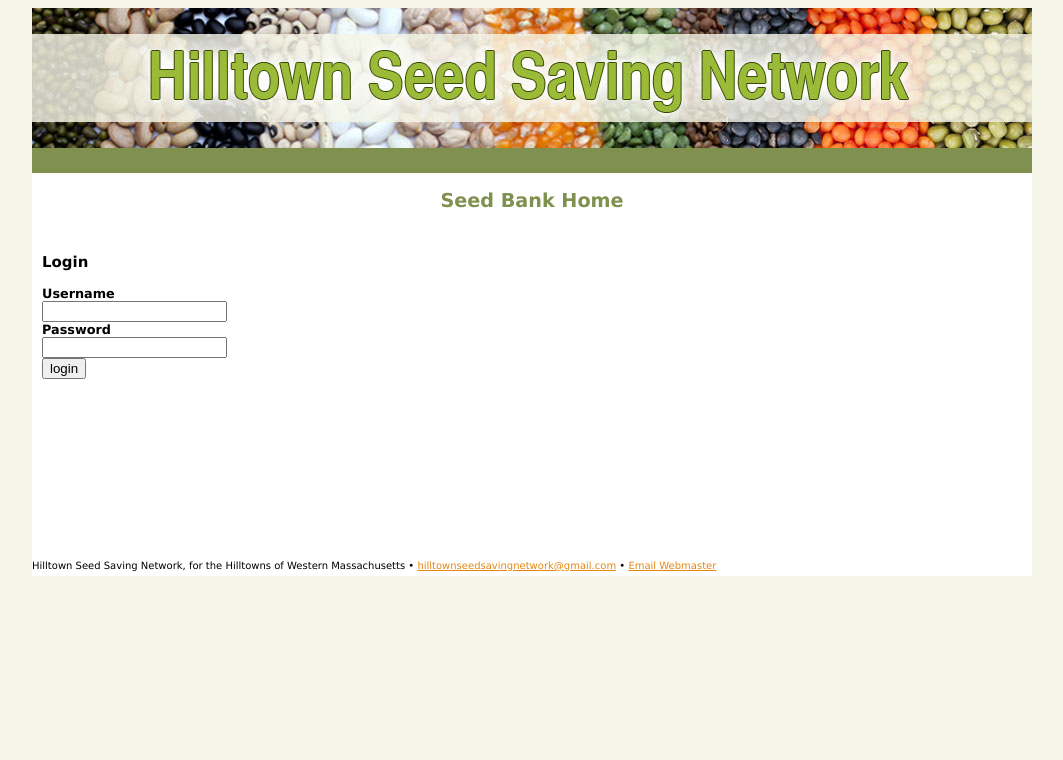
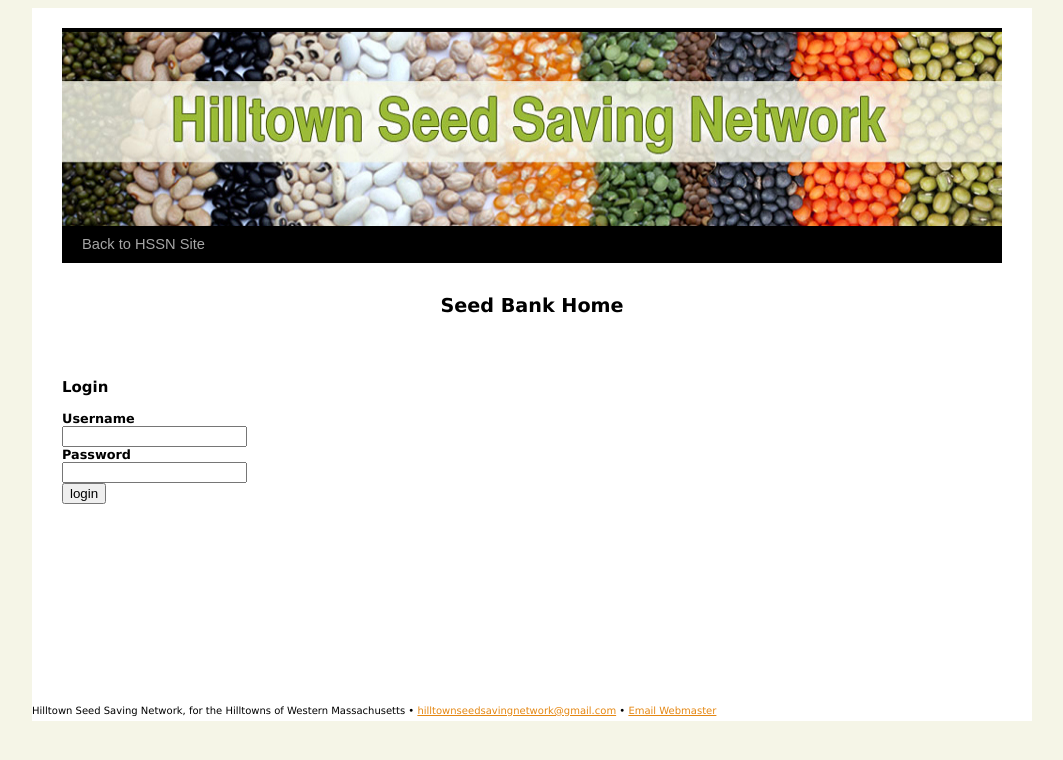
Before and after one commit to hackforwesternmass/seednetwork, a Django app: page /seedlibrary/ in a window 1280 px wide. Shown: the top 760 px of the page, without its empty margins (108-1171 px from the left). Run offline with Django 3.2, Linux system fonts and the light colour scheme.

Commit message:
#9 Changed to black nav to match main website
As per Rose's request
https://github.com/hackforwesternmass/seednetwork/issues/9, I changed
the nav to black and grey and added a link back to the main website. I
kinda liked the green better, but see how you like it. I left the tables
with a green header to give some color but those could be black too.

```diff
--- a/seednetwork/static/css/site.css
+++ b/seednetwork/static/css/site.css
@@ -14,7 +14,8 @@ a:hover {
 }
 .pagetitle {
     font-family: Verdana, Arial, Helvetica, sans-serif;
-    color: #80904f;
+    //color: #80904f;
+	color: black
 }
 .footer {
     font-family: Verdana, Arial, Helvetica, sans-serif;
@@ -47,19 +48,28 @@ table.form th {
     color: white;
     vertical-align: middle;
     font-family: Arial, sans-serif;
-    background-color: #80904f;
+    background-color: black;
     padding-left: 10px;
+	padding-top: 10px;
+	width: 930px;
+	margin-left: auto;
+	margin-right: auto;
+	display: block;
+	position: relative;
+	font-size: 11pt;
 }
 
-.nav a:link {
-    color: white;
+.nav a:link, .nav a:visited {
+    color: #A6A6A6;
     text-decoration: none;
+	text-align: middle;
+	padding: 10px 10px;
+	margin-right: 2px;
 }
-.nav a:visited {
-    color: white;
-}
+
 .nav a:hover {
     color: white;
+	background-color: #333;
 }
 
 .errorlist {
@@ -86,6 +96,7 @@ table.results tr {
 
 table.results th {
     background-color: #80904f;
+	//background-color: black;
     color:white;
     text-align: left;
     font-family: Arial, sans-serif;
--- a/seednetwork/templates/base.html
+++ b/seednetwork/templates/base.html
@@ -12,35 +12,42 @@
     <body>
     <table width="1000" border="0" align="center" cellpadding="0" cellspacing="0" bgcolor="#FFFFFF">
         <tr>
-            <td width="1000" height="99" valign="top">
+		<td height="20"></td>
+		</tr>
+		<tr>
+            <td width="940" height="198" valign="top" align="center">
                 <a href="/">
-                    <img src={% static "images/header.jpg" %} alt="Hilltown Seed Saving Network Virtual Seed Bank" width="1000" height="140" /></td>
+                    <img src={% static "images/header.jpg" %} align="center" alt="Hilltown Seed Saving Network Virtual Seed Bank" width="940" height="198" /></td>
             </a>
 
             </td>
         </tr>
         <tr>
-            <td class="nav" height="25">
+            <td class="nav" width="940" height="27">
 
                 {% if user.is_authenticated %}
 				 <a href="{% url 'seednetwork.views.home' %}">Seed Bank</a>
-                    | <a href="{% url 'seednetwork.views_user.members' %}">Members</a>
-                    | <a href="{% url 'seednetwork.views_user.profile' %}">My profile</a>
-                    | <a href="{% url 'seedlibrary.views.seeds' %}">My seeds</a>
-                    | <a href="{% url 'django.contrib.auth.views.logout' %}">Log out</a>
+                     <a href="{% url 'seednetwork.views_user.members' %}">Members</a>
+                     <a href="{% url 'seednetwork.views_user.profile' %}">My profile</a>
+                     <a href="{% url 'seedlibrary.views.seeds' %}">My seeds</a>
+                     <a href="{% url 'django.contrib.auth.views.logout' %}">Log out</a>
                     {% if user.is_staff %}
-                        | <a href="/admin">Admin Panel</a>
+                         <a href="/admin">Admin Panel</a>
                     {% endif %}
+				|
                 {% endif %}
+				 <a href="http://hilltownseeds.wordpress.com/">Back to HSSN Site</a>
             </td>
+
         </tr>
         <tr>
-            <td height="43" valign="top"><div align="center">
+            <td height="43" valign="top"><div align="center"> &nbsp;
                 <h2><span class="pagetitle">{% block pagetitle%}{% endblock %}</span></h2>
             </div></td>
         </tr>
         <tr>
-            <td height="312" valign="top"><table width="100%" border="0" cellpadding="10" cellspacing="0">
+            <td height="312" valign="top">
+			<table width="100%" border="0" cellpadding="30" cellspacing="0">
                 <tr>
                     <td width="980" height="312" valign="top">
                     {% block content %}
```
Also changed, not shown: seednetwork/static/images/header.jpg.
